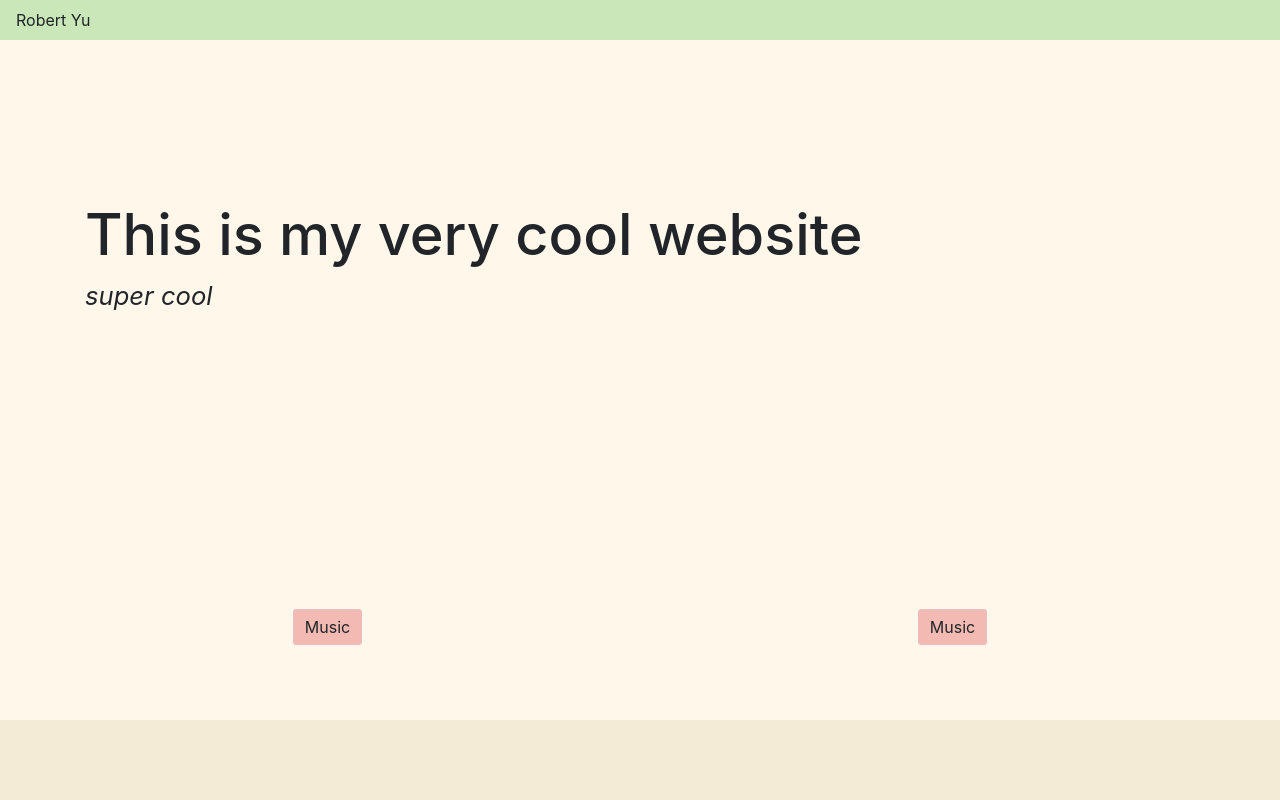
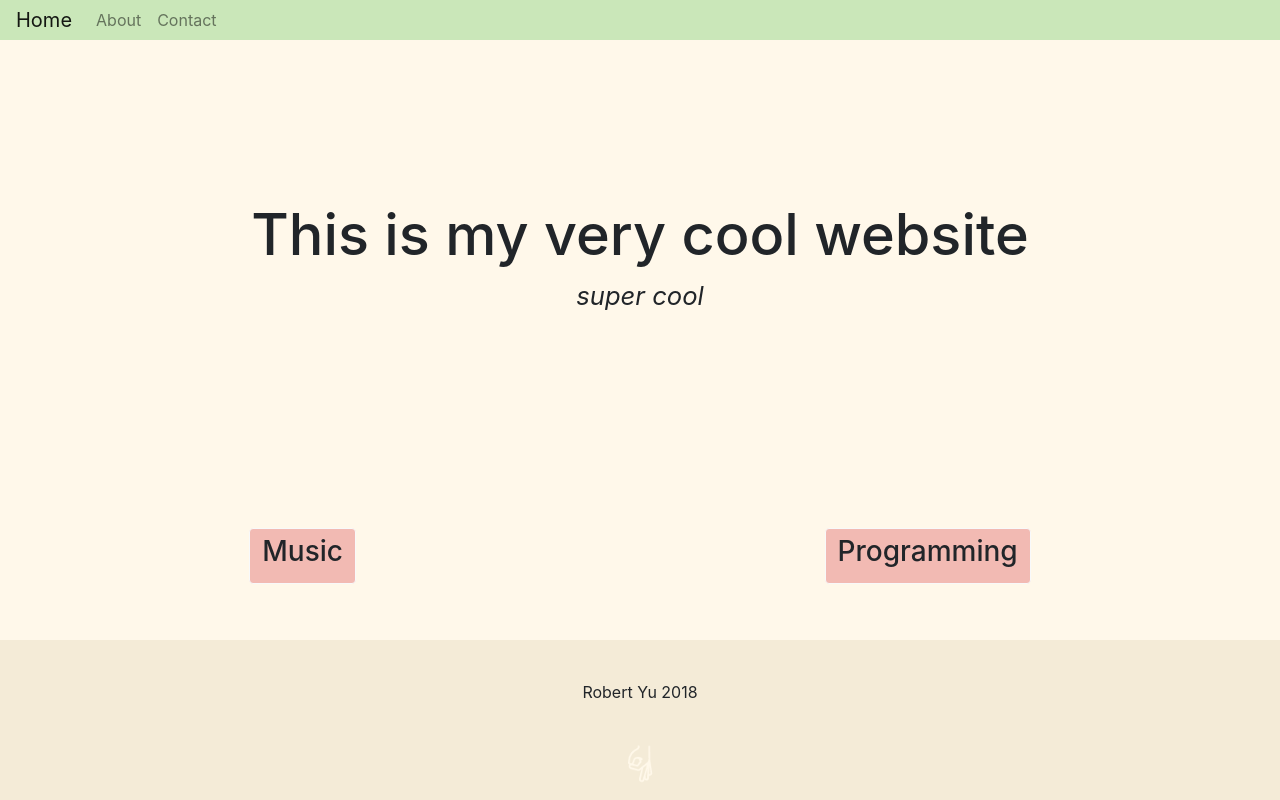
Before and after one commit to ryu2020/Website, a website: page src/views/index.html in a window 1280 px wide. Drawn offline with nearby package versions, Linux system fonts and the light colour scheme.

Commit message:
i still don't get bootstrap

```diff
--- a/src/views/index.html
+++ b/src/views/index.html
@@ -9,43 +9,61 @@
     <link rel="stylesheet" href="https://maxcdn.bootstrapcdn.com/bootstrap/4.0.0/css/bootstrap.min.css" integrity="sha384-Gn5384xqQ1aoWXA+058RXPxPg6fy4IWvTNh0E263XmFcJlSAwiGgFAW/dAiS6JXm" crossorigin="anonymous">
     <!-- AOS CSS -->
     <link href="https://unpkg.com/aos@2.3.1/dist/aos.css" rel="stylesheet">
-    <title>Hello, world!</title>
+    <title>Very Cool Web Page</title>
   </head>
   <body>
     <script>
       AOS.init();
     </script>
     <div class = "container-full-bg" style = "height:100vh">
-        <nav class="navbar navbar-light" style = "height:5vh; background-color:#cae7b9">
-          <div>
-            Robert Yu
+        <nav class="navbar navbar-expand-lg navbar-light" style = "height:5vh; background-color:#cae7b9">
+          <a class="navbar-brand" href="#">Home</a>
+          <button class="navbar-toggler" type="button" data-toggle="collapse" data-target="#navbarNavAltMarkup" aria-controls="navbarNavAltMarkup" aria-expanded="false" aria-label="Toggle navigation">
+            <span class="navbar-toggler-icon"></span>
+          </button>
+          <div class="collapse navbar-collapse" id="navbarNavAltMarkup">
+            <div class="navbar-nav">
+              <a class="nav-item nav-link" href="about">About</a>
+              <a class="nav-item nav-link" href="contact">Contact</a>
+            </div>
           </div>
         </nav>
-      <div class = "container-full-bg" style = "height:85vh; background-color:#fff8ea">
-        <div class = "container justify-content-center" style = "height:70vh;">
+      <div class = "container-full-bg" style = "height:75vh; background-color:#fff8ea">
+        <div class = "container-fluid justify-content-center" style = "height:60vh">
             <div style = "height:20vh">
             </div>
             <div style = "height:30vh">
-              <h1 style = "font-size:4.5vw">This is my very cool website</h1>
-              <p style = "font-size:2vw"><em>super cool</em></b>
+              <h1 class = "text-center" style = "font-size:4.5vw">This is my very cool website</h1>
+              <p class = "text-center" style = "font-size:2vw"><em>super cool</em></b>
             </div>
-            <div style = "height:20vh">
+            <div style = "height:10vh">
             </div>
         </div>
         <div class = "container-fluid d-flex justify-content-around">
           <div class="p-2">
-            <button type="button" class="btn btn-light" style="background-color:#f2bab3">
-              Music
-            </button>
+            <a type="button" class="btn btn-light" style="background-color:#f2bab3" href="/music">
+              <h3>Music</h3>
+            </a>
           </div>
           <div class="p-2">
-            <button type="button" class="btn btn-light" style="background-color:#f2bab3">
-              Music
-            </button>
+            <a type="button" class="btn btn-light" style="background-color:#f2bab3" href="/programming">
+              <h3>Programming</h3>
+            </a>
           </div>
         </div>
       </div>
-      <div class = "container-full-bg" style = "height:10vh; background-color:#f4ebd7">
+      <div class = "container-full-bg" style = "height:20vh; background-color:#f4ebd7">
+        <div style = "height:5vh">
+        </div>
+        <div class = "text-center">
+          Robert Yu 2018
+        </div>
+        <div style = "height:5vh">
+        </div>
+        <div class = "text-center">
+          <img src = "https://raw.githubusercontent.com/ryu2020/Website/master/src/resources/icons/ok_hand.png" style= "width:5vh; height:5vh">
+        </div>
+
       </div>
     </div>
 
```
Also changed, not shown: src/index.js (+8 -0 lines), src/views/404.html (+9 -2 lines), src/views/music.html (added, +27 -0 lines), src/views/programming.html (added).
